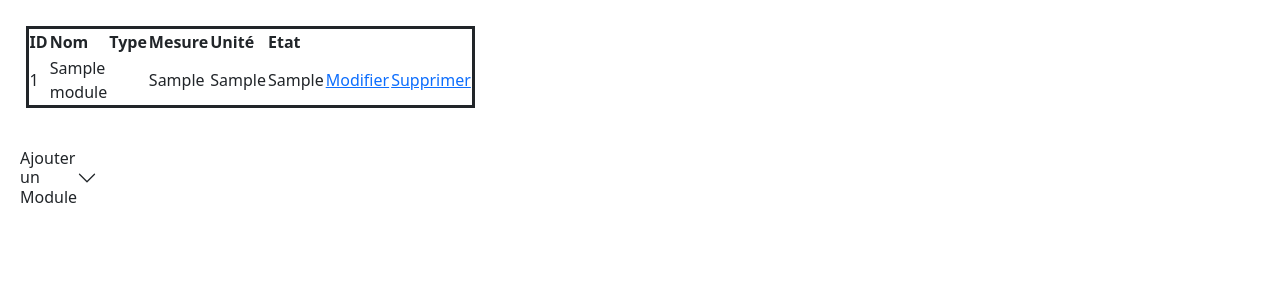
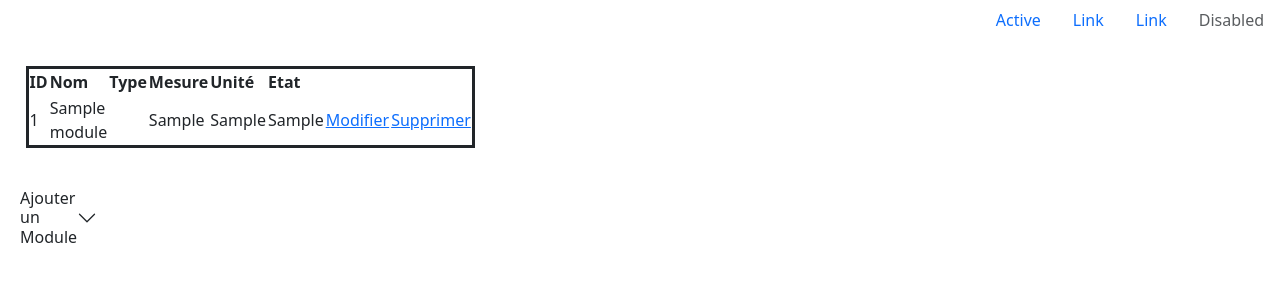
Before and after one commit to gaouimounir/TestWeBreathe, a PHP site: page / in a window 1280 px wide. Shown: the top 300 px of the page. Run offline with PHP 8.4, Linux system fonts and the light colour scheme; tables that the repository leaves empty or names only in its code hold one stand-in row (values such as "Sample post").

Commit message:
feat: ajout d'une nav bar

```diff
--- a/index.php
+++ b/index.php
@@ -44,6 +44,22 @@ if ($_SERVER['REQUEST_METHOD'] === 'POST') {
 <body>
 
 
+    <ul class="nav justify-content-end">
+        <li class="nav-item">
+            <a class="nav-link active" aria-current="page" href="#">Active</a>
+        </li>
+        <li class="nav-item">
+            <a class="nav-link" href="#">Link</a>
+        </li>
+        <li class="nav-item">
+            <a class="nav-link" href="#">Link</a>
+        </li>
+        <li class="nav-item">
+            <a class="nav-link disabled" aria-disabled="true">Disabled</a>
+        </li>
+    </ul>
+
+
     <table class="module-liste">
         <thead>
             <tr>
@@ -78,6 +94,8 @@ if ($_SERVER['REQUEST_METHOD'] === 'POST') {
                     </td>
 
                 </tr>
+
+
 
             <?php endforeach; ?>
         </tbody>
```
